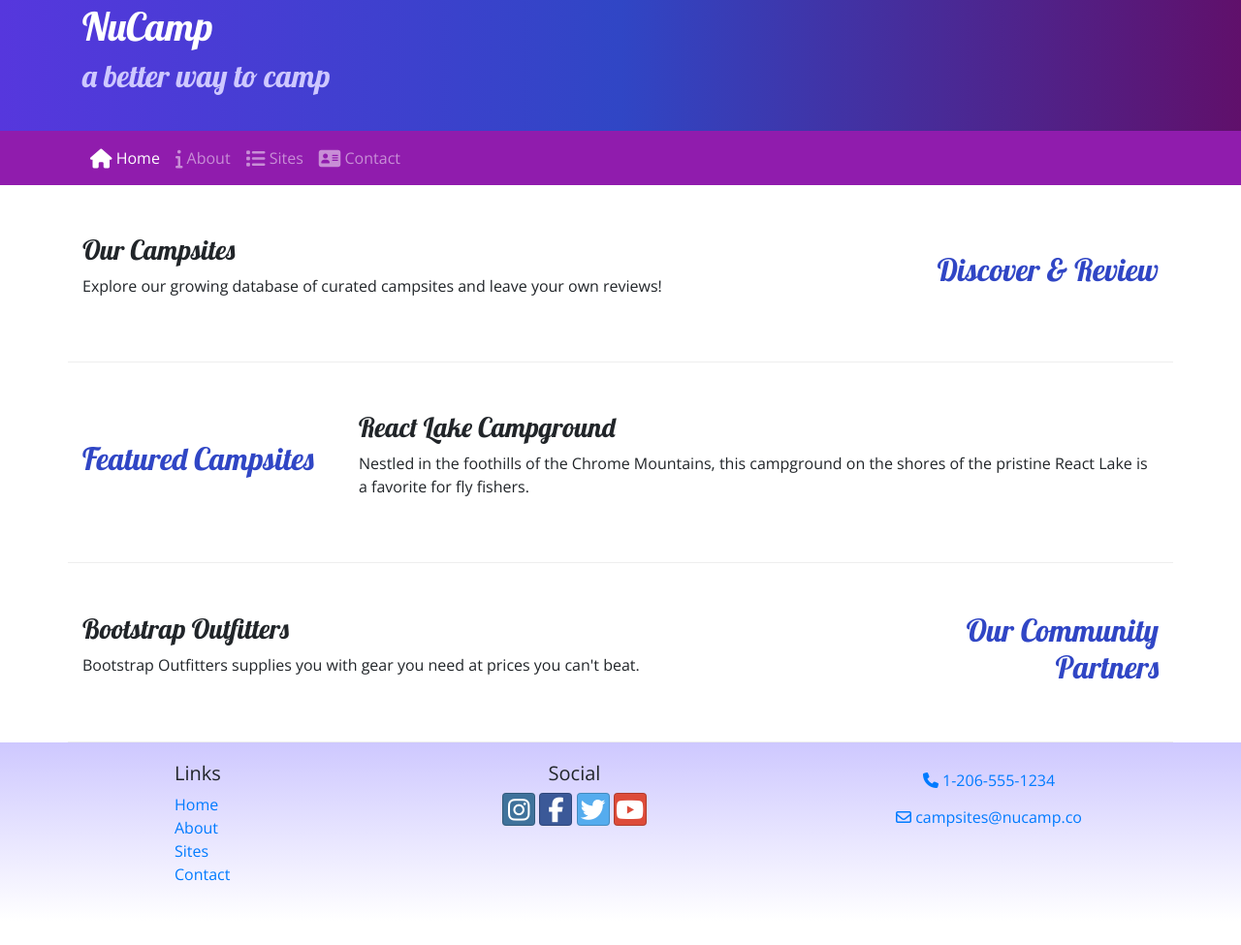
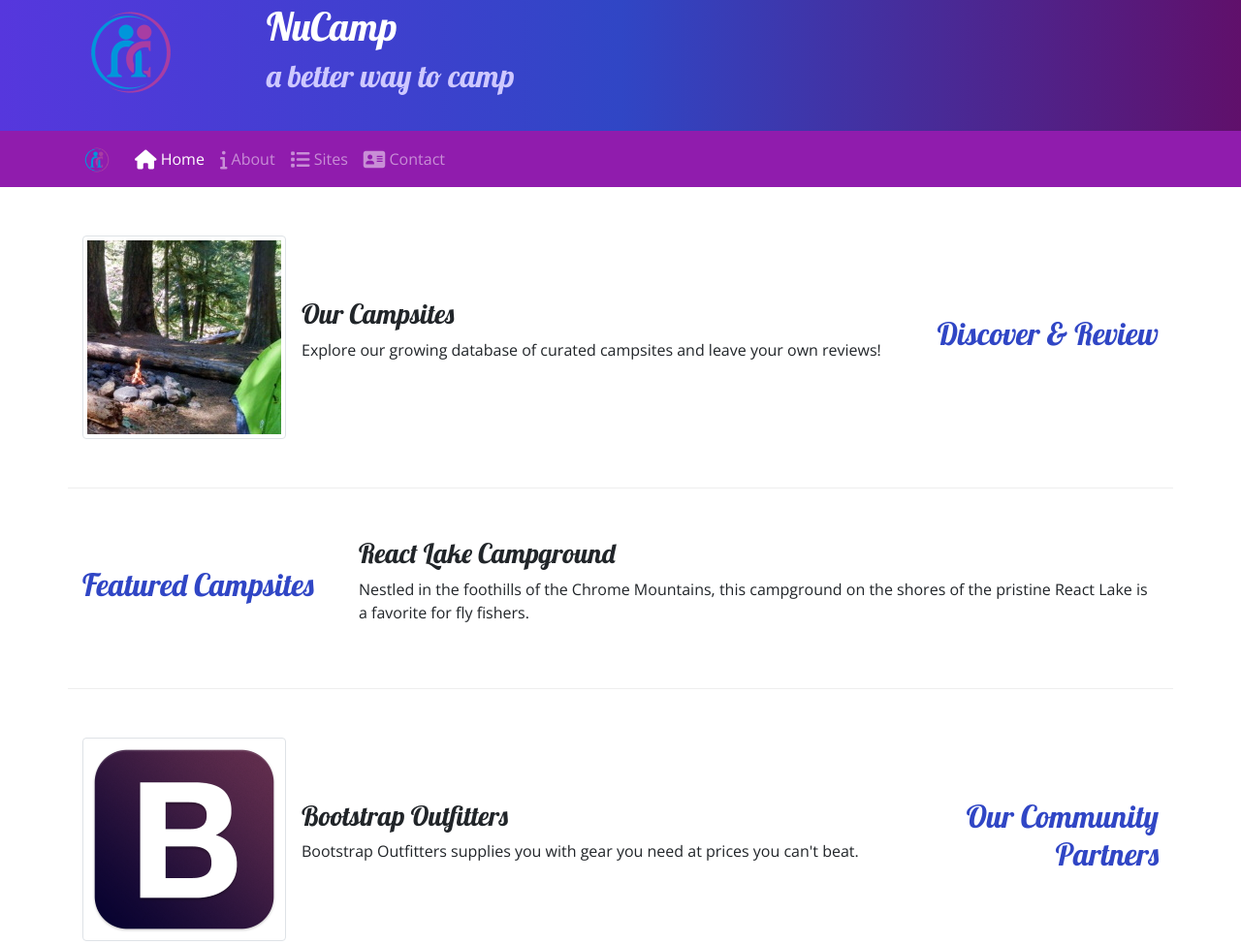
Before and after one commit to kgruca/bootnu, a plain HTML site: page index.html in a window 1280 px wide. Shown: the part 27-1002 px from the top of the page at 97% size. Before the commit the page ends 977 px from the top, so only its background shows below. Drawn offline with nearby package versions, Linux system fonts and the light colour scheme.

Commit message:
added thumbnails to sections of index.html

```diff
--- a/index.html
+++ b/index.html
@@ -32,6 +32,9 @@
         <header class="jumbotron jumbotron-fluid">
             <div class="container">
                 <div class="row">
+                    <div class="col-4 col-sm-3 col-md-2 align-self-center">
+                        <img src="img/logo.png" class="img-fluid" />
+                    </div>
                     <div class="col">
                         <h1>NuCamp</h1>
                         <h2>a better way to camp</h2>
@@ -42,6 +45,9 @@
 
         <nav class="navbar navbar-expand-sm sticky-top navbar-dark">
             <div class="container">
+                <a class="navbar-brand" href="#">
+                    <img src="img/logo.png" height="30" width="30" />
+                </a>
                 <button
                     class="navbar-toggler ml-auto"
                     type="button"
@@ -86,10 +92,18 @@
                     <h2 class="text-sm-right">Discover & Review</h2>
                 </div>
                 <div class="col">
+                    <div class="media">
+                        <img
+                            src="img/breadcrumb-trail-thumb.jpg"
+                            class="d-flex mr-3 img-thumbnail"
+                            alt="Breadcrumb Trail" />
+                        <div class="media-body align-self-center">
                             <h3>Our Campsites</h3>
                             <p class="d-none d-sm-block">
                                 Explore our growing database of curated campsites and leave your own reviews!
                             </p>
+                        </div>
+                    </div>
                 </div>
             </div>
 
@@ -111,10 +125,18 @@
                     <h2 class="text-sm-right">Our Community Partners</h2>
                 </div>
                 <div class="col">
+                    <div class="media">
+                        <img
+                            src="img/bootstrap-thumb.png"
+                            class="d-flex mr-3 img-thumbnail"
+                            alt="Bootstrap Outfitters" />
+                        <div class="media-body align-self-center">
                             <h3>Bootstrap Outfitters</h3>
                             <p class="d-none d-sm-block">
                                     Bootstrap Outfitters supplies you with gear you need at prices you can't beat.
                             </p>
+                        </div>
+                    </div>
                 </div>
             </div>
         </div>
```
Also changed, not shown: aboutus.html (+9 -1 lines), contactus.html (+8 -0 lines), img/bootstrap-thumb.png (added), img/breadcrumb-trail-thumb.jpg (added), img/breadcrumb-trail.jpg (added), img/chrome-river-thumb.jpg (added), img/chrome-river.jpg (added), img/logo.png (added), img/react-lake-thumb.jpg (added), img/react-lake.jpg (added). Lines whose indentation alone changed are shown as unchanged.
